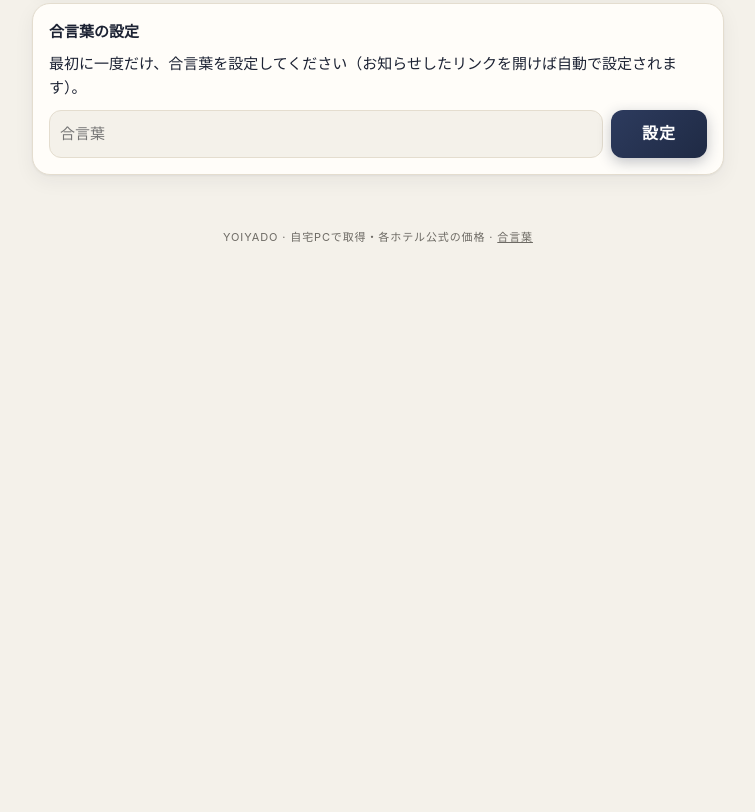
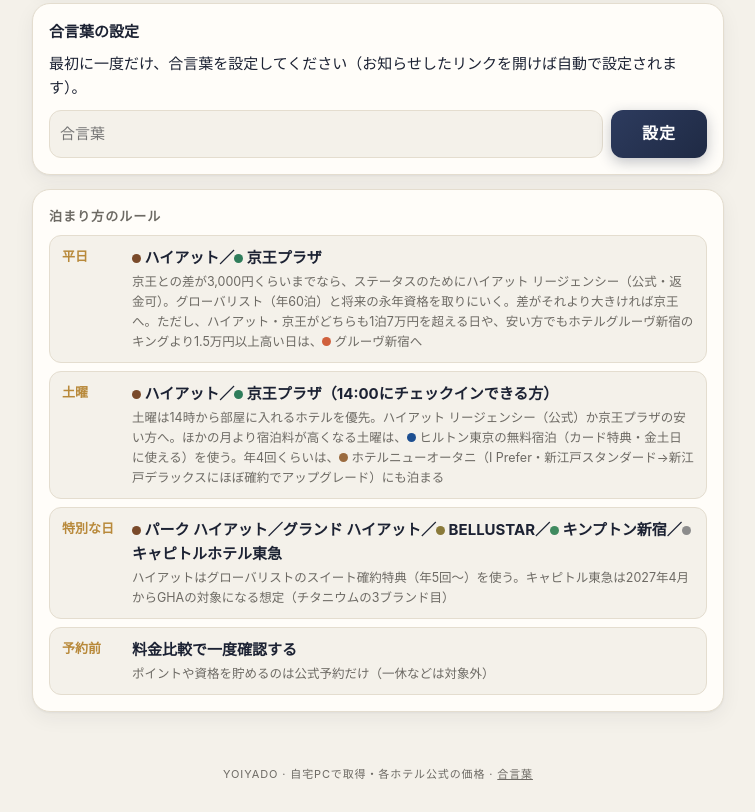
Before and after one commit to nitchnet/yoiyado, a plain HTML site: page index.html in a window 1280 px wide. Shown: the part 439-1251 px from the top of the page, without its empty margins (262-1017 px from the left). Before the commit the page ends 800 px from the top, so only its background shows below. Drawn offline with Linux system fonts and the light colour scheme.

Commit message:
泊まり方のルールを料金比較の最近の検索の下へ移動

```diff
--- a/index.html
+++ b/index.html
@@ -154,6 +154,15 @@ details.cond p{margin:6px 0 0;line-height:1.7}
 .offer .price .vs.down{color:var(--ok);font-weight:700}
 
 /* ---------- 検索履歴 ---------- */
+.stayrules h2{font-size:13px;letter-spacing:.08em;color:var(--sub);margin:0 0 8px;font-weight:700}
+.srl{display:grid;gap:8px}
+.sr{display:grid;grid-template-columns:62px minmax(0,1fr);gap:8px;align-items:start;background:var(--bg);border:1px solid var(--line);border-radius:12px;padding:10px 12px}
+.sr .d{font-weight:700;font-size:13px;color:var(--gold)}
+.sr .h{font-weight:700}
+.sr .x{font-size:12.5px;color:var(--sub);margin-top:2px}
+.sd{width:9px;height:9px;border-radius:50%;flex:none;display:inline-block}
+.sd.hl{background:#1d4f91}.sd.hy{background:#7a4a2a}.sd.ke{background:#2f7d5b}.sd.gh{background:#d0603c}.sd.ip{background:#a07cc5}.sd.kp{background:#3f8a5f}.sd.bs{background:#8a7a3a}.sd.no{background:#9b6b3f}.sd.cp{background:#8c8c8c}
+@media (prefers-color-scheme: dark){.sd.hl{background:#7fb0f0}.sd.hy{background:#e0a77c}.sd.ke{background:#6cc79c}}
 .hist h2{font-size:13px;letter-spacing:.08em;color:var(--sub);margin:0 0 8px;font-weight:700}
 .hist ul{list-style:none;margin:0;padding:0;display:flex;flex-direction:column;gap:6px}
 .hist button.h{width:100%;font:inherit;color:var(--ink);text-align:left;background:var(--bg);border:1px solid var(--line);border-radius:12px;padding:9px 12px;cursor:pointer;
@@ -221,6 +230,16 @@ footer{max-width:720px;margin:0 auto;padding:0 16px 28px;text-align:center;font-
   </section>
   <div id="out"></div>
   <section class="card hist" id="hist" hidden aria-label="最近の検索"></section>
+  <!-- 2026-11-24 西村氏：泊まり方のルールを会員ステータスから料金比較の「最近の検索」の下へ移設 -->
+  <section class="card stayrules" aria-label="泊まり方のルール">
+  <h2>泊まり方のルール</h2>
+  <div class="srl">
+    <div class="sr"><div class="d">平日</div><div><div class="h"><span class="sd hy"></span> ハイアット／<span class="sd ke"></span> 京王プラザ</div><div class="x">京王との差が3,000円くらいまでなら、ステータスのためにハイアット リージェンシー（公式・返金可）。グローバリスト（年60泊）と将来の永年資格を取りにいく。差がそれより大きければ京王へ。ただし、ハイアット・京王がどちらも1泊7万円を超える日や、安い方でもホテルグルーヴ新宿のキングより1.5万円以上高い日は、<span class="sd gh"></span> グルーヴ新宿へ</div></div></div>
+    <div class="sr"><div class="d">土曜</div><div><div class="h"><span class="sd hy"></span> ハイアット／<span class="sd ke"></span> 京王プラザ（14:00にチェックインできる方）</div><div class="x">土曜は14時から部屋に入れるホテルを優先。ハイアット リージェンシー（公式）か京王プラザの安い方へ。ほかの月より宿泊料が高くなる土曜は、<span class="sd hl"></span> ヒルトン東京の無料宿泊（カード特典・金土日に使える）を使う。年4回くらいは、<span class="sd no"></span> ホテルニューオータニ（I Prefer・新江戸スタンダード→新江戸デラックスにほぼ確約でアップグレード）にも泊まる</div></div></div>
+    <div class="sr"><div class="d">特別な日</div><div><div class="h"><span class="sd hy"></span> パーク ハイアット／グランド ハイアット／<span class="sd bs"></span> BELLUSTAR／<span class="sd kp"></span> キンプトン新宿／<span class="sd cp"></span> キャピトルホテル東急</div><div class="x">ハイアットはグローバリストのスイート確約特典（年5回〜）を使う。キャピトル東急は2027年4月からGHAの対象になる想定（チタニウムの3ブランド目）</div></div></div>
+    <div class="sr"><div class="d">予約前</div><div><div class="h">料金比較で一度確認する</div><div class="x">ポイントや資格を貯めるのは公式予約だけ（一休などは対象外）</div></div></div>
+  </div>
+  </section>
 </main>
 <footer>YOIYADO · 自宅PCで取得・各ホテル公式の価格 · <a href="#" onclick="showSetup();return false" style="color:inherit">合言葉</a></footer>
 
```
Also changed, not shown: status.html (+3 -13 lines).
